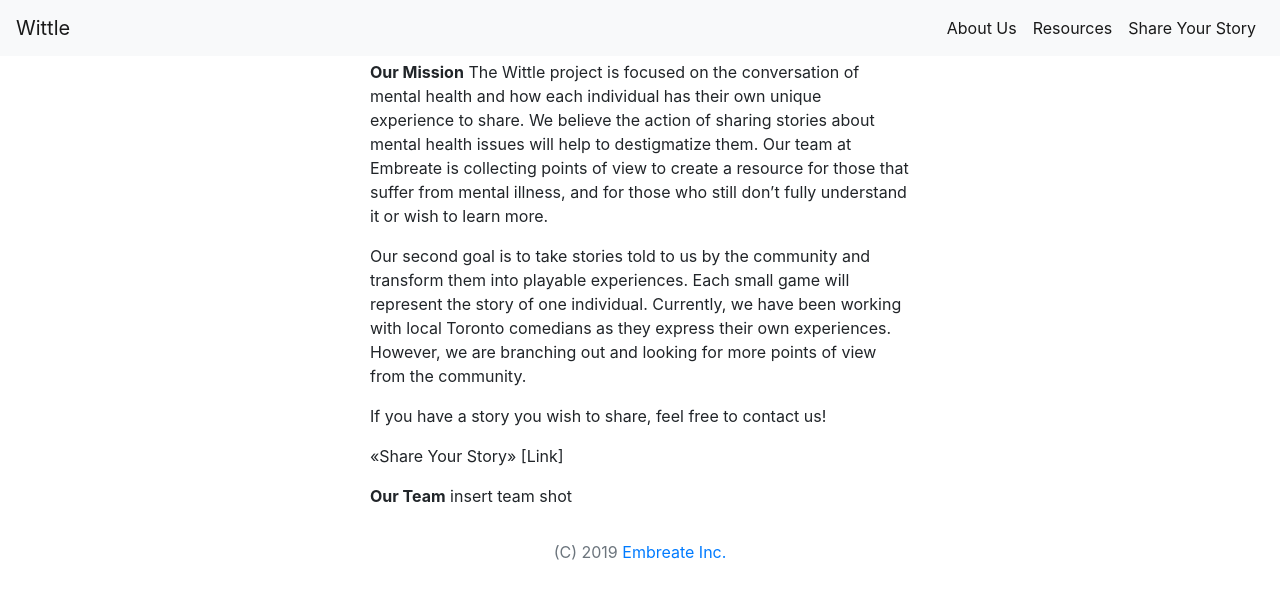
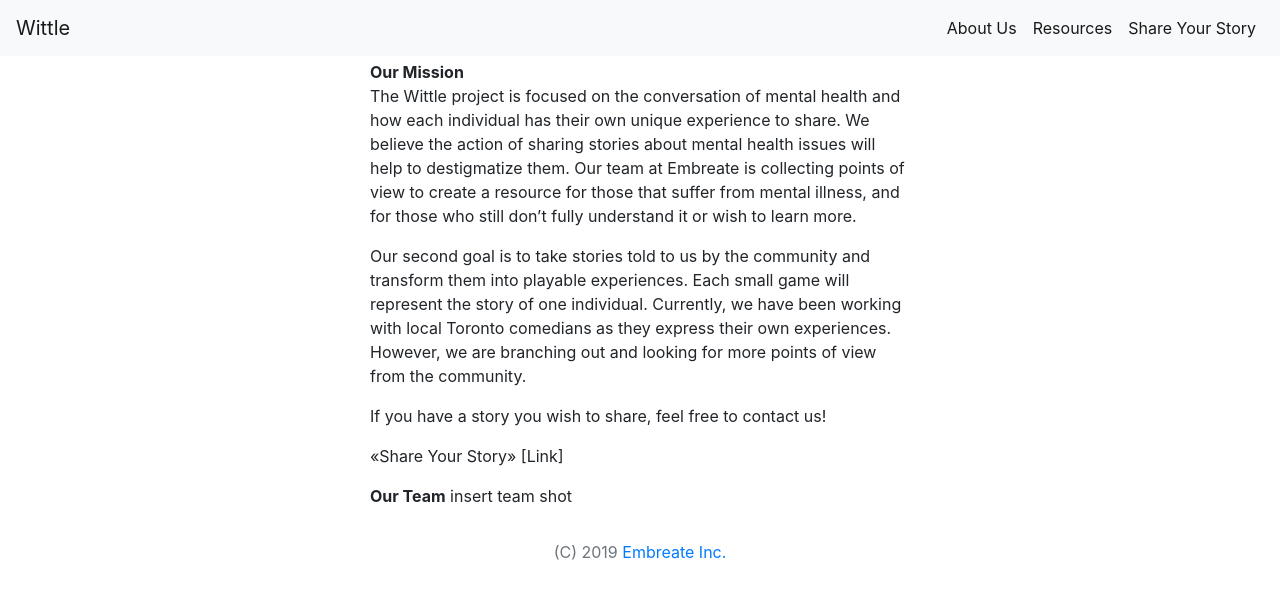
Before and after one commit to embreate/wittle-website, a Jekyll site: the page built from about-us.markdown, in a window 1280 px wide. Shown: the top 599 px of the page. Built offline with Jekyll 4.4.1, drawn with Linux system fonts in a browser that asks for light colours; nearby versions of some CDN libraries.

```diff
--- a/about-us.markdown
+++ b/about-us.markdown
@@ -6,7 +6,7 @@ layout: page
 ---
 
 **Our Mission**
-The Wittle project is focused on the conversation of mental health and how each individual has their own unique experience to share. We believe the action of sharing stories about mental health issues will help to destigmatize them. Our team at Embreate is collecting points of view to create a resource for those that suffer from mental illness, and for those who still don’t fully understand it or wish to learn more.
+<br>The Wittle project is focused on the conversation of mental health and how each individual has their own unique experience to share. We believe the action of sharing stories about mental health issues will help to destigmatize them. Our team at Embreate is collecting points of view to create a resource for those that suffer from mental illness, and for those who still don’t fully understand it or wish to learn more.
 
 Our second goal is to take stories told to us by the community and transform them into playable experiences. Each small game will represent the story of one individual. Currently, we have been working with local Toronto comedians as they express their own experiences. However, we are branching out and looking for more points of view from the community.
 
```
